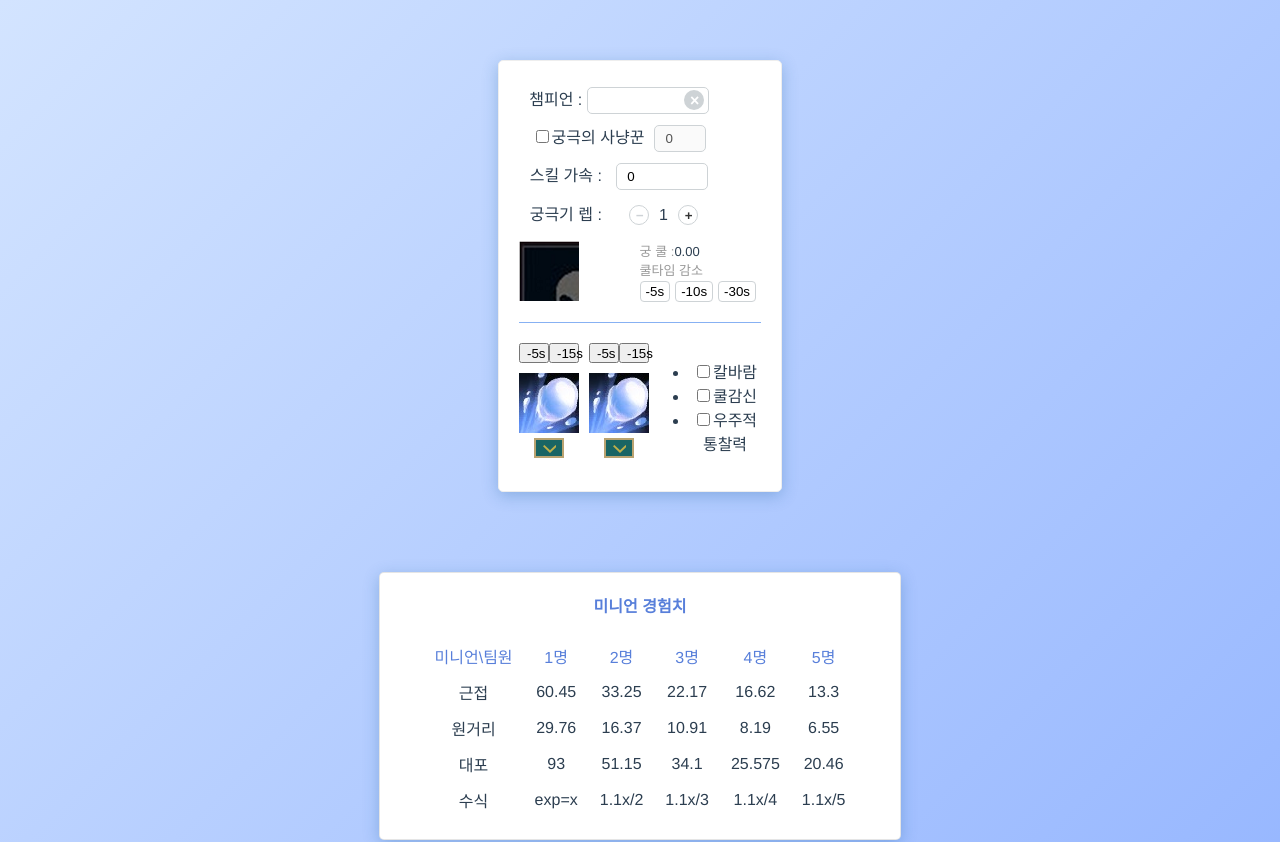
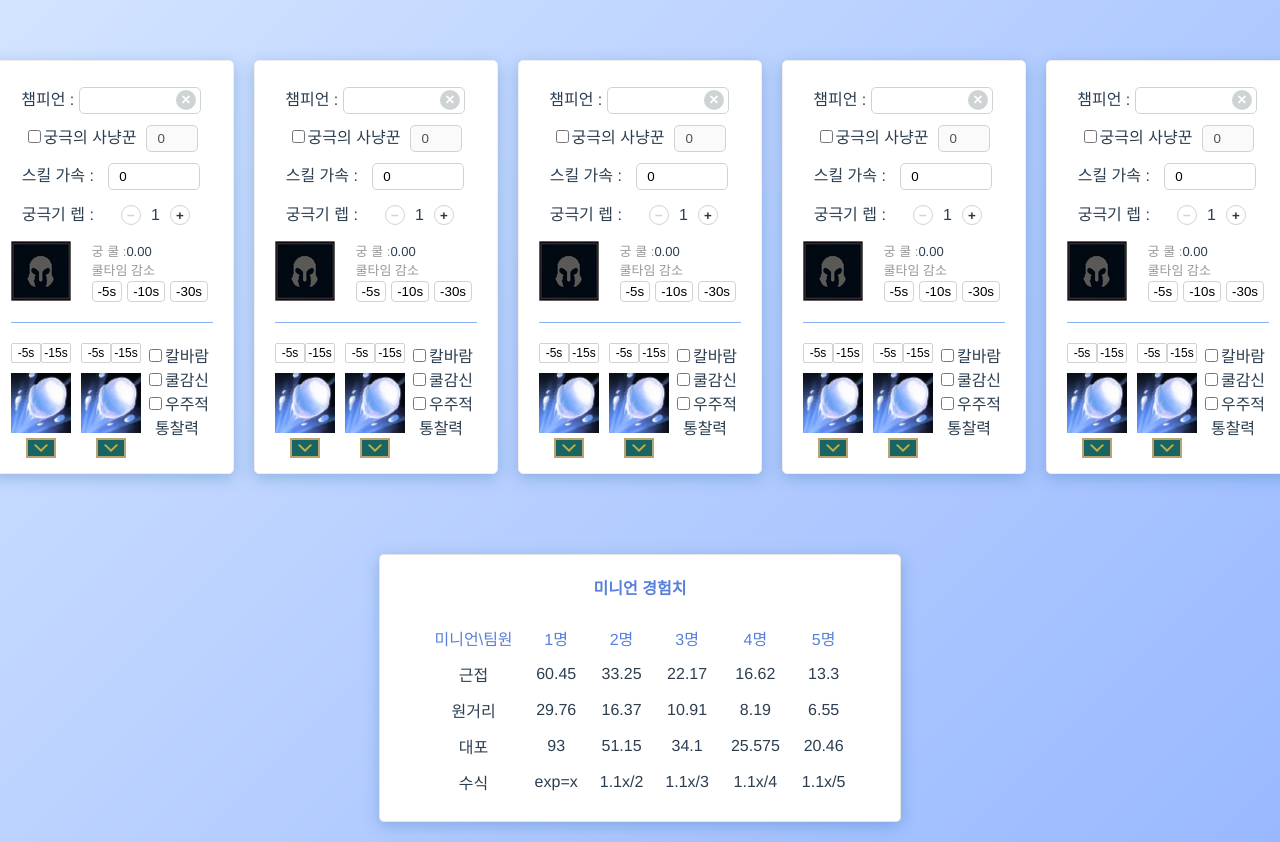
Before and after one commit to rkdmf7220/LOL-calculator, a Vue app: page / in a window 1280 px wide. Shown: the top 842 px of the page. Built offline with nearby package versions, Linux system fonts and the light colour scheme.

Commit message:
단순 스타일링

```diff
--- a/src/App.vue
+++ b/src/App.vue
@@ -1,5 +1,21 @@
 <template>
-  <AbilityHasteCalculator/>
+  <div class="calculator-list">
+    <div class="calculator-item">
+      <AbilityHasteCalculator/>
+    </div>
+    <div class="calculator-item">
+      <AbilityHasteCalculator/>
+    </div>
+    <div class="calculator-item">
+      <AbilityHasteCalculator/>
+    </div>
+    <div class="calculator-item">
+      <AbilityHasteCalculator/>
+    </div>
+    <div class="calculator-item">
+      <AbilityHasteCalculator/>
+    </div>
+  </div>
   <ChampionExp/>
 </template>
 
@@ -16,7 +32,16 @@ export default {
 }
 </script>
 
-<style>
+<style lang="scss">
+ul{
+  list-style: none;
+  margin: 0;
+  padding: 0;
+}
+button{
+  margin: 0;
+  padding: 0;
+}
 html{
   background: linear-gradient(135deg, #d3e4ff, #8fb1ff) no-repeat;
   min-height: 100vh;
@@ -28,5 +53,16 @@ html{
   text-align: center;
   color: #2c3e50;
   margin-top: 60px;
+  padding-bottom: 50px;
+}
+.calculator-list{
+  display: flex;
+  justify-content: center;
+  .calculator-item{
+    margin-right: 20px;
+    &:last-child{
+      margin-right: 0;
+    }
+  }
 }
 </style>
--- a/src/components/CooldownImageContainer.vue
+++ b/src/components/CooldownImageContainer.vue
@@ -108,6 +108,7 @@ export default {
     width: 100%;
     height: 100%;
     cursor: pointer;
+    background-size: cover;
   }
 }
 </style>
--- a/src/components/SummonerSpellItem.vue
+++ b/src/components/SummonerSpellItem.vue
@@ -73,12 +73,15 @@ export default {
   position: relative;
 
   .btn-subtract-container{
-    font-size: 10px;
     display: flex;
     margin-bottom: 10px;
     .btn-subtract{
       width: 30px;
       height: 20px;
+      font-size: 12px;
+      background-color: #fff;
+      border: 1px solid #CED3D6;
+      border-radius: 2px;
     }
   }
 
```
